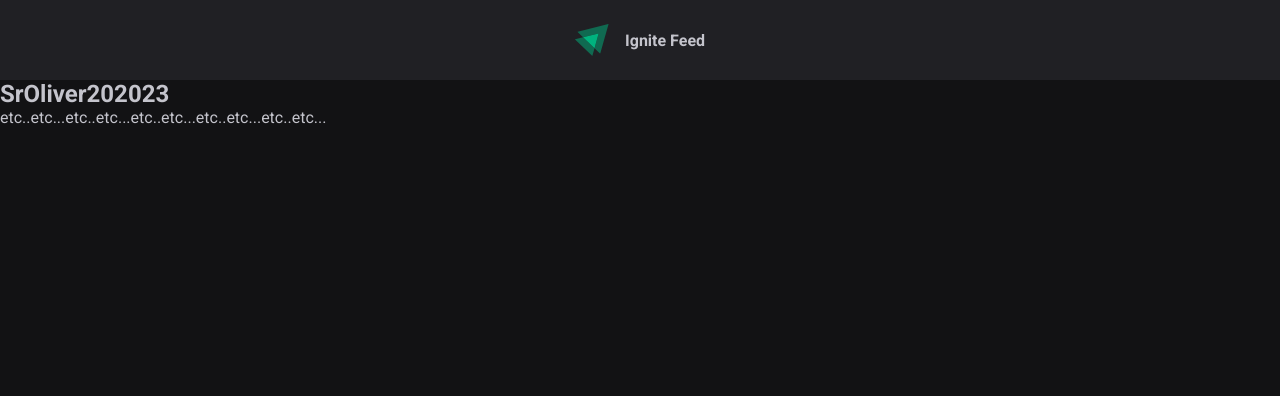
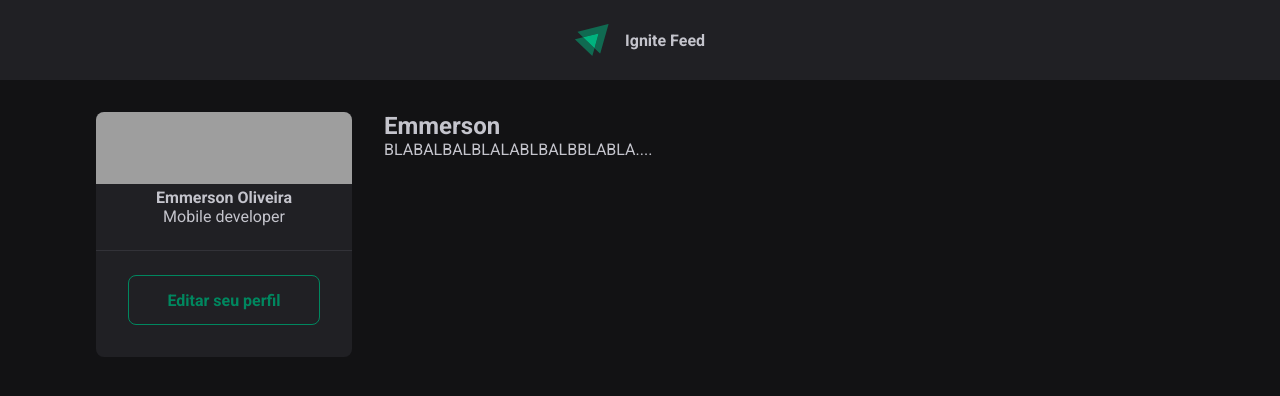
Before and after one commit to SrOliver202023/Ignite-ReactJs-2022, a React (Vite) app in the folder Chapter 1/Projeto 01/01-fundamentos-reactjs/: page / in a window 1280 px wide. Shown: the top 396 px of the page. Built offline with nearby package versions, Linux system fonts and the light colour scheme; grey boxes are pictures that could not be loaded; the HTML template or start-up script is replaced by a standard one.

Commit message:
Chapter 1 | Estrutura da aplicação | 04 - Componente: Sidebar

```diff
--- a/Chapter 1/Projeto 01/01-fundamentos-reactjs/src/App.jsx
+++ b/Chapter 1/Projeto 01/01-fundamentos-reactjs/src/App.jsx
@@ -1,15 +1,27 @@
 import { Post } from './Post';
+import { Header } from "./components/Header";
 
 import './global.css';
+
+import styles from './App.module.css';
+
+import { Sidebar } from './components/Sidebar';
 
 function App() {
 
   return (
     <div>
-      <Post
-        author="SrOliver202023"
-        content="etc..etc...etc..etc...etc..etc...etc..etc...etc..etc..."
-      />
+      <Header />
+
+      <div className={styles.wrapper}>
+
+        <Sidebar />
+        <main>
+          <Post author="Emmerson" content="BLABALBALBLALABLBALBBLABLA...." />
+        </main>
+
+
+      </div>
     </div>
   );
 
--- /dev/null
+++ b/Chapter 1/Projeto 01/01-fundamentos-reactjs/src/App.module.css
@@ -0,0 +1,11 @@
+.wrapper{
+  max-width: 70rem;
+  margin:2rem auto;
+  padding:0 1rem;
+
+  display: grid;
+  grid-template-columns: 256px 1fr;
+  gap:2rem;
+  align-items: flex-start;
+
+}
--- a/Chapter 1/Projeto 01/01-fundamentos-reactjs/src/Post.jsx
+++ b/Chapter 1/Projeto 01/01-fundamentos-reactjs/src/Post.jsx
@@ -1,9 +1,7 @@
-import { Header } from "./components/Header";
 
 export function Post(props) {
   return (
     <div>
-      <Header />
       <h2>{props.author}</h2>
       <p>{props.content}</p>
     </div>
--- a/Chapter 1/Projeto 01/01-fundamentos-reactjs/src/components/Header/index.jsx
+++ b/Chapter 1/Projeto 01/01-fundamentos-reactjs/src/components/Header/index.jsx
@@ -4,7 +4,7 @@
 
 export function Header() {
   return (
-    <header className={style.Header}>
+    <header className={style.header}>
       <img src={IgniteLogo} alt='Logotipo do Ignite' />
       <strong>Ignite Feed</strong>
     </header>
--- a/Chapter 1/Projeto 01/01-fundamentos-reactjs/src/components/Header/style.module.css
+++ b/Chapter 1/Projeto 01/01-fundamentos-reactjs/src/components/Header/style.module.css
@@ -1,4 +1,4 @@
-.Header{
+.header{
   background-color: var(--gray-800);
   display: flex;
   justify-content: center;
@@ -7,7 +7,7 @@
   height: 80px;
 }
 
-.Header img {
+.header img {
   height: 2rem;
   margin-right: 1rem;
 }
--- /dev/null
+++ b/Chapter 1/Projeto 01/01-fundamentos-reactjs/src/components/Sidebar/index.jsx
@@ -0,0 +1,23 @@
+import styles from './style.module.css';
+
+export function Sidebar() {
+  return (
+    <aside className={styles.sidebar}>
+      <img
+        className={styles.cover}
+        src='https://images.unsplash.com/photo-1607743386760-88ac62b89b8a?ixlib=rb-1.2.1&ixid=MnwxMjA3fDB8MHxwaG90by1wYWdlfHx8fGVufDB8fHx8&auto=format&fit=crop&w=500&q=50'
+      />
+
+      <div className={styles.profile}>
+        <strong>Emmerson Oliveira</strong>
+        <span>Mobile developer</span>
+      </div>
+
+      <footer>
+        <a href="#">
+          Editar seu perfil
+        </a>
+      </footer>
+    </aside>
+  );
+}
--- /dev/null
+++ b/Chapter 1/Projeto 01/01-fundamentos-reactjs/src/components/Sidebar/style.module.css
@@ -0,0 +1,38 @@
+.sidebar{
+  background-color: var(--gray-800);
+  border-radius: 8px;
+  overflow: hidden;
+}
+
+.cover{
+  width: 100%;
+  height: 72px;
+  object-fit: cover; /* não distorce, só corta */
+}
+
+.profile{
+  display: flex;
+  flex-direction: column;
+  align-items: center;
+}
+
+.sidebar footer{
+  border-top: 1px solid var(--gray-600);
+  margin-top: 1.5rem;
+  padding: 1.5rem 2rem 2rem;
+}
+
+.sidebar footer a {
+  background:transparent;
+  color: var(--gray-500);
+  border: 1px solid var(--gray-500);
+  border-radius: 8px;
+  height:50px;
+  padding: 0 1.5rem;
+  font-weight: bold;
+  text-decoration: none;
+
+  display: flex;
+  align-items: center;
+  justify-content: center;
+}
```
